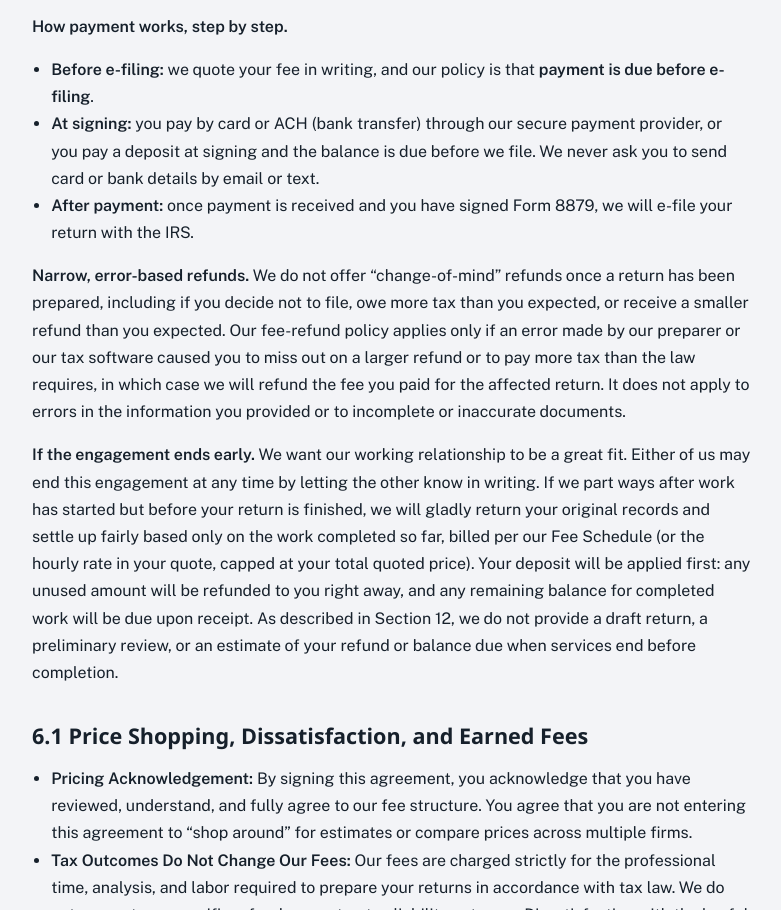
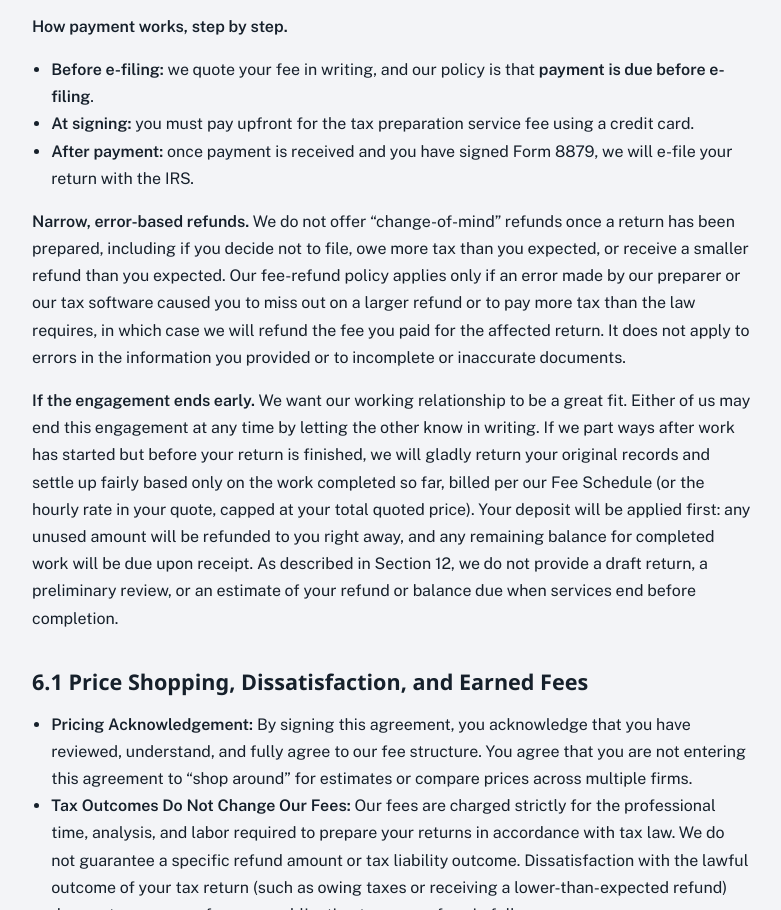
Before and after one commit to aitechphyre/the-tax-files-advisory, a plain HTML site: page engagement.html in a window 1280 px wide. Shown: the part 3091-4001 px from the top of the page, without its empty margins (248-1029 px from the left). Drawn offline with nearby package versions, Linux system fonts and the light colour scheme; a web font is replaced by a local one.

Commit message:
Engagement Agreement: payment upfront by credit card at signing
Co-Authored-By: Claude Sonnet 5.5 <noreply@anthropic.com>
Claude-Session: https://claude.ai/code/session_019eS2Gt2z94qfohzt4BmGTu

```diff
--- a/engagement.html
+++ b/engagement.html
@@ -82,7 +82,7 @@ ol.terms{padding-left:1.3em}ol.terms li{margin-bottom:8px}
 <p><strong>How payment works, step by step.</strong></p>
 <ul>
 <li><strong>Before e-filing:</strong> we quote your fee in writing, and our policy is that <strong>payment is due before e-filing</strong>.</li>
-<li><strong>At signing:</strong> you pay by card or ACH (bank transfer) through our secure payment provider, or you pay a deposit at signing and the balance is due before we file. We never ask you to send card or bank details by email or text.</li>
+<li><strong>At signing:</strong> you must pay upfront for the tax preparation service fee using a credit card.</li>
 <li><strong>After payment:</strong> once payment is received and you have signed Form 8879, we will e-file your return with the IRS.</li>
 </ul>
 <p><strong>Narrow, error-based refunds.</strong> We do not offer &ldquo;change-of-mind&rdquo; refunds once a return has been prepared, including if you decide not to file, owe more tax than you expected, or receive a smaller refund than you expected. Our fee-refund policy applies only if an error made by our preparer or our tax software caused you to miss out on a larger refund or to pay more tax than the law requires, in which case we will refund the fee you paid for the affected return. It does not apply to errors in the information you provided or to incomplete or inaccurate documents.</p>
```
